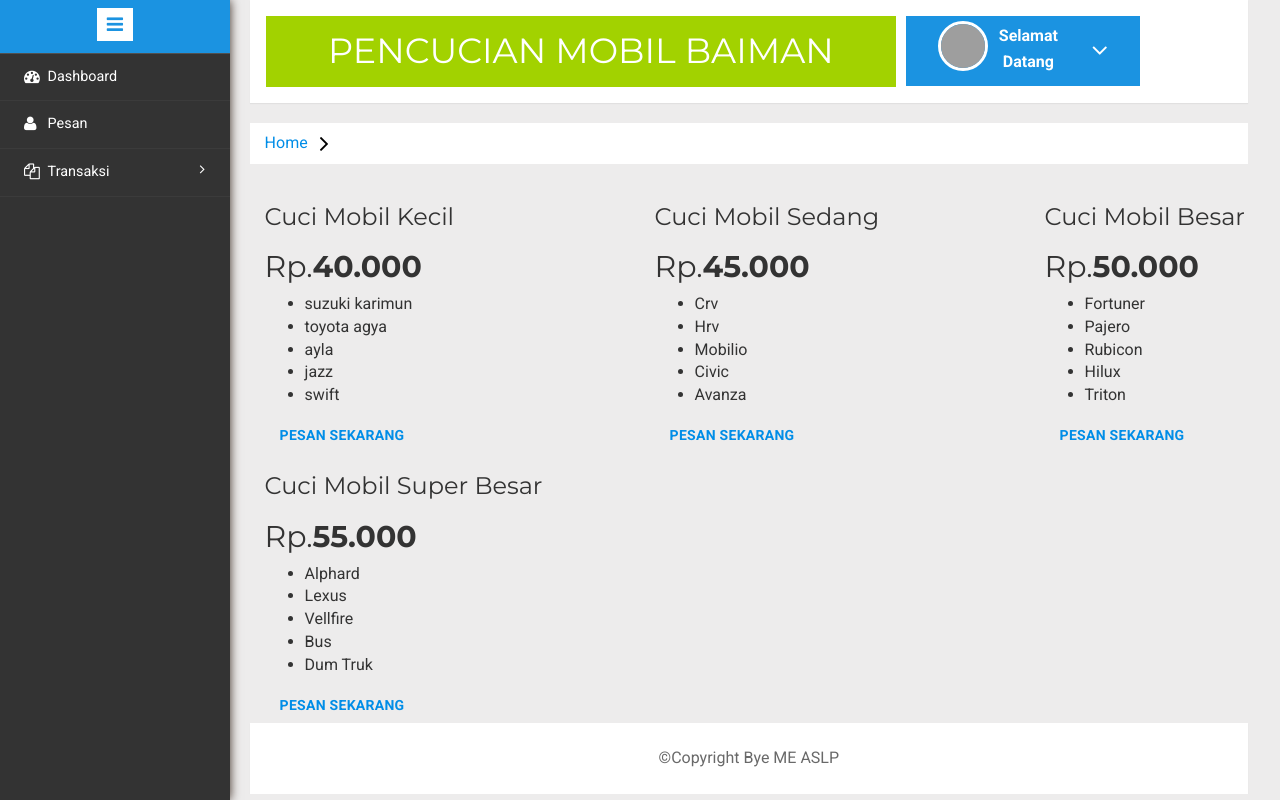
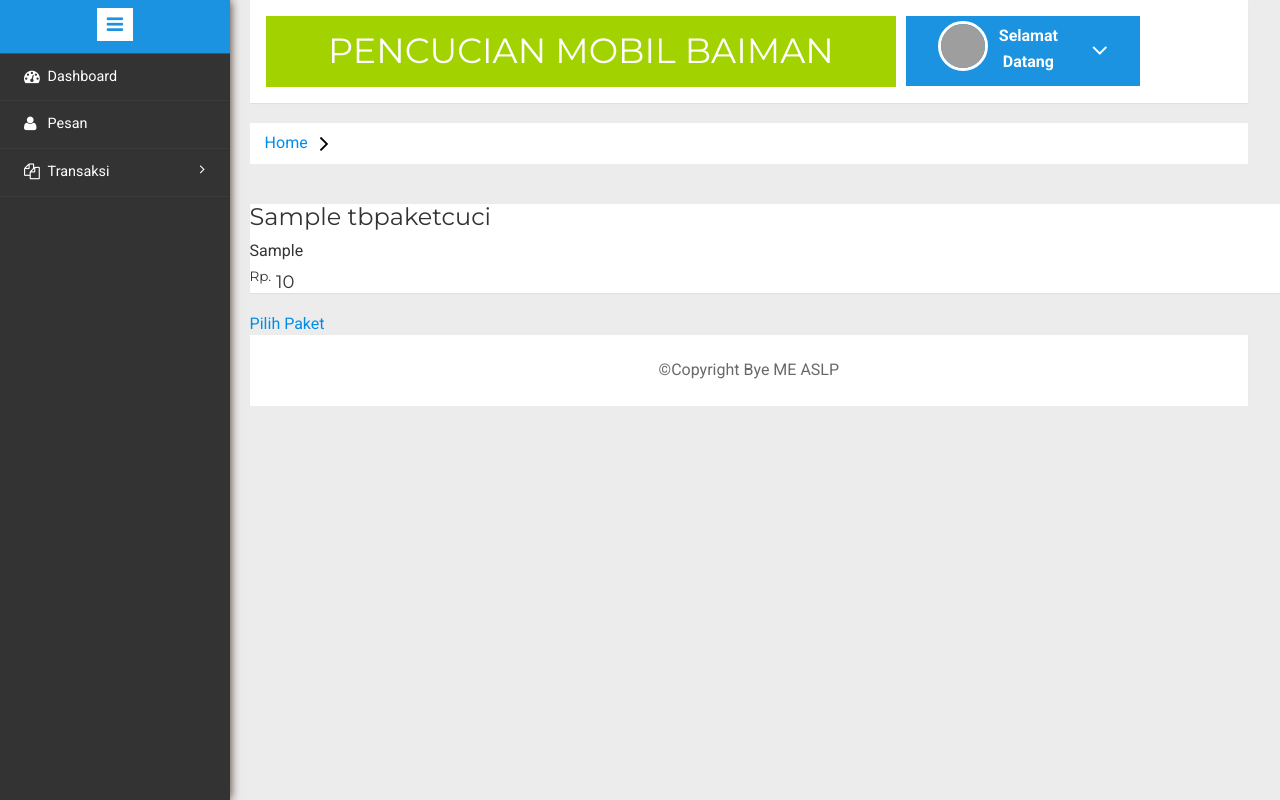
Before and after one commit to aryasuryana/cwms, a PHP site: page /dashboard.php in a window 1280 px wide. Run offline with PHP 8.4, Linux system fonts and the light colour scheme; a user stored in the database is signed in; tables that the repository leaves empty or names only in its code hold one stand-in row (values such as "Sample post"); grey boxes are pictures that could not be loaded.

Commit message:
kok-sedih-ya

```diff
--- a/admin/booking-details.php
+++ b/admin/booking-details.php
@@ -188,7 +188,7 @@
 <tr>
 	<th>Metode Pembayaran</th>
 	<td><?php echo htmlentities($result->paymentMode);?></td>
-		<th>Nomor Transaksi</th>
+		<th>Total Harga</th>
 	<td><?php echo htmlentities($result->txnNumber);?></td>
 </tr>
 <tr>
--- a/admin/dashboard.php
+++ b/admin/dashboard.php
@@ -1,12 +1,10 @@
 <?php
-session_start();
-include('includes/config.php');
-if(strlen($_SESSION['alogin'])==0)
-	{
-header('location:index.php');
-}
-else{
+
+require "function.php";
 ?>
+
+
+
 <!DOCTYPE HTML>
 <html>
 <head>
@@ -42,96 +40,39 @@
 		<ol class="breadcrumb">
                 <li class="breadcrumb-item"><a href="dashboard.php">Home</a> <i class="fa fa-angle-right"></i></li>
             </ol>
-<!-- Price Start -->
-        <div class="price">
+  <!-- ======= Pricing Section ======= -->
+    <section id="pricing" class="pricing">
       <div class="container">
-                <div class="section-header text-center">
-                </div>
+
         <div class="row">
-                    <div class="col-md-4">
-                        <div class="price-item">
-                            <div class="price-header">
-                                <h3>Cuci Mobil Kecil</h3>
-                                <h2><span>Rp</span>.<strong>40.000</strong></h2>
-                            </div>
-                            <div class="price-body">
-                                <ul>
-                                    <li><i class=></i>suzuki karimun</li>
-                                    <li><i class=></i>toyota agya</li>
-                                    <li><i class=></i>ayla</li>
-                                    <li><i class=></i>jazz</li>
-                                    <li><i class=></i>swift</li>
-                                </ul>
-                            </div>
-                            <div class="price-footer">
-                                 <a class="btn btn-custom"href="add-booking.php">Pesan Sekarang</a>
+          <?php
+              $ambilsemuadatastok = mysqli_query($link, "SELECT * FROM tbpaketcuci");
+              $i = 0;
+              while ($data = mysqli_fetch_array($ambilsemuadatastok)) {
+                $namapaket = $data['namapaket'];
+                $deskripsi = $data['deskripsi'];
+                $harga = $data['harga'];
+          ?>
+                <div class="col box">
+                <div class="card py-3">
+                  <div class="card-body">
+                    <h3><?= $namapaket ?></h3>
+                    <p><?= $deskripsi ?> </p>
+                    <div class="card-subtitle">
+                      <h4><sup>Rp.</sup> <?= $harga ?></h4>
                     </div>
                   </div>
                 </div>
-                    <div class="col-md-4">
-                        <div class="price-item featured-item">
-                            <div class="price-header">
-                                <h3>Cuci Mobil Sedang</h3>
-                                <h2><span>Rp.</span><strong>45.000</strong></h2>
-                            </div>
-                            <div class="price-body">
-                                <ul>
-                                    <li><i class=></i>Crv</li>
-                                    <li><i class=></i>Hrv</li>
-                                    <li><i class=></i>Mobilio</li>
-                                    <li><i class=></i>Civic</li>
-                                    <li><i class=></i>Avanza</li>
-                                </ul>
-                            </div>
-                            <div class="price-footer">
-                                <a class="btn btn-custom"href="add-booking.php">Pesan Sekarang</a>
+                <div class="pilih pt-4">
+                  <a class="btn-buy" href="add-booking.php?id=<?= $i++ ?>" role="button">Pilih Paket</a>
                 </div>
               </div>
+
+          <?php }; ?>
         </div>
-                     <div class="col-md-4">
-                        <div class="price-item featured-item">
-                            <div class="price-header">
-                                <h3>Cuci Mobil Besar</h3>
-                                <h2><span>Rp.</span><strong>50.000</strong></h2>
+
       </div>
-                            <div class="price-body">
-                                <ul>
-                                    <li><i class=></i>Fortuner</li>
-                                    <li><i class=></i>Pajero</li>
-                                    <li><i class=></i>Rubicon</li>
-                                    <li><i class=></i>Hilux</li>
-                                    <li><i class=></i>Triton</li>
-                                </ul>
-                            </div>
-                            <div class="price-footer">
-                                <a class="btn btn-custom"href="add-booking.php">Pesan Sekarang</a>
-                            </div>
-                        </div>
-                    </div>
-                    <div class="col-md-4">
-                        <div class="price-item">
-                            <div class="price-header">
-                                <h3>Cuci Mobil Super Besar</h3>
-                                <h2><span>Rp.</span><strong>55.000</strong></h2>
-                            </div>
-                            <div class="price-body">
-                                <ul>
-                                    <li><i class=></i>Alphard</li>
-                                    <li><i class=></i>Lexus</li>
-                                    <li><i class=></i>Vellfire</li>
-                                    <li><i class=></i>Bus</li>
-                                    <li><i class=></i>Dum Truk</li>
-                                </ul>
-                            </div>
-                            <div class="price-footer">
-                                 <a class="btn btn-custom"href="add-booking.php">Pesan Sekarang</a>
-                            </div>
-                        </div>
-                    </div>
-                </div>
-            </div>
-        </div>
-        <!-- Price End -->
+    </section><!-- End Pricing Section -->
 
 
 <div class="inner-block">
@@ -233,4 +174,3 @@
 	</script>
 </body>
 </html>
-<?php } ?>
--- /dev/null
+++ b/admin/function.php
@@ -0,0 +1,22 @@
+<?php
+
+require "includes/config.php";
+
+// Include config file
+
+$datapaket = array(
+   array("Cuci Mobil Kecil", "Suzuki Karimun, Toyota Agya, Swift, Ayla, Jazz", 40000),
+   array("Cuci Mobil Sedang", "Honda CRV, Toyota Supra, Honda HRV, Honda Mobilio, Civic", 45000),
+   array("Cuci Mobil Besar", "Toyota Fortuner, Pajero Sporrt, Robicorn, BMW M3", 55000),
+   array("Cuci Mobil Sangat Besar", "Lexus, Alphard",  65000),
+);
+
+
+
+
+// $total_harga = $stocksekarang + $qty;
+// session_start();
+// if (!isset($_SESSION['user'])) {
+//   header("Location: login.php");
+//   exit();
+// }
--- a/admin/includes/config.php
+++ b/admin/includes/config.php
@@ -13,4 +13,14 @@
 {
 exit("Error: " . $e->getMessage());
 }
+
+	/* Attempt to connect to MySQL database */
+$link = mysqli_connect('localhost', 'root', '', 'cwmsdb');
+
+// Check connection
+if (!$link  ) {
+    die("<script>alert('Gagal tersambung dengan database.')</script>");
+}
+
+
 ?>
```
Also changed, not shown: admin/add-booking.php (+27 -9 lines), admin/config.php (+11 -0 lines), admin/form.php (added, +233 -0 lines), admin/includes/function.php (added, +22 -0 lines), Readme.txt. Lines whose indentation alone changed are shown as unchanged.
